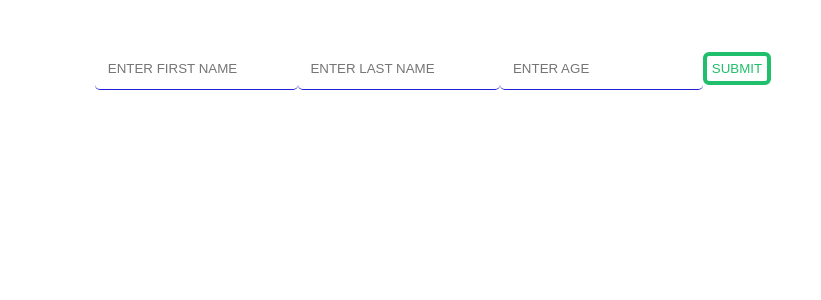
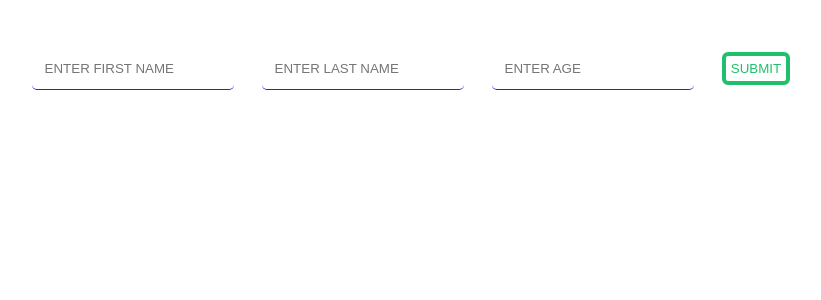
Before and after one commit to GAZACODER/clients_data, a React (Create React App) app: page / in a window 1280 px wide. Shown: the top 300 px of the page, without its empty margins (229-1050 px from the left). Built offline with nearby package versions, Linux system fonts and the light colour scheme.

Commit message:
Logic local storage function #10

```diff
--- a/package.json
+++ b/package.json
@@ -8,7 +8,8 @@
     "@testing-library/user-event": "^7.2.1",
     "react": "^16.13.1",
     "react-dom": "^16.13.1",
-    "react-scripts": "3.4.3"
+    "react-scripts": "3.4.3",
+    "sweetalert2": "^10.3.5"
   },
   "scripts": {
     "start": "react-scripts start",
--- a/src/App.css
+++ b/src/App.css
@@ -1,11 +1,10 @@
 .container {
-  width: 50%;
+  width: 60%;
   margin: 0 auto;
 }
 
-.Text__input__form {
+.container__form {
   display: flex;
-
   justify-content: space-between;
   align-items: center;
   margin-top: 3rem;
--- a/src/App.js
+++ b/src/App.js
@@ -1,5 +1,7 @@
 import React, { useState } from 'react';
 import InputText from './components/TextInput';
+import StorageData from './utils/LocalStorage';
+import Swal from 'sweetalert2';
 
 import './App.css';
 
@@ -7,32 +9,45 @@ const App = () => {
   const [firstName, setFirstName] = useState();
   const [LastName, setLastName] = useState();
   const [age, setAge] = useState();
+  const [data, setData] = useState(StorageData.GetLocal() || []);
 
-  const handelClick = () => {};
+  const handelClick = () => {
+    if (!firstName || !LastName || !age)
+      Swal.fire({
+        title: 'Error!',
+        text: 'Check data please',
+        icon: 'error',
+        confirmButtonText: 'OK',
+      });
+    else {
+      setData([...data, { firstName, LastName, age }]);
+      StorageData.AddLocal([...data, { firstName, LastName, age }]);
+    }
+  };
 
   return (
-    <div className="container">
-      <form className="Text__input__form">
+    <div className='container'>
+      <div className='container__form'>
         <InputText
-          placeholder="enter first name "
+          placeholder='enter first name '
           value={firstName}
           change={setFirstName}
         />
         <InputText
-          placeholder="enter last name "
+          placeholder='enter last name '
           value={LastName}
           change={setLastName}
         />
         <InputText
-          type="number"
-          placeholder="enter age "
+          type='number'
+          placeholder='enter age '
           value={age}
           change={setAge}
         />
-        <button className="form__layout__button" onClick={() => handelClick()}>
+        <button className='form__layout__button' onClick={() => handelClick()}>
           submit
         </button>
-      </form>
+      </div>
     </div>
   );
 };
```
Also changed, not shown: 1 other file (tests, documents, lock files or other folders).
